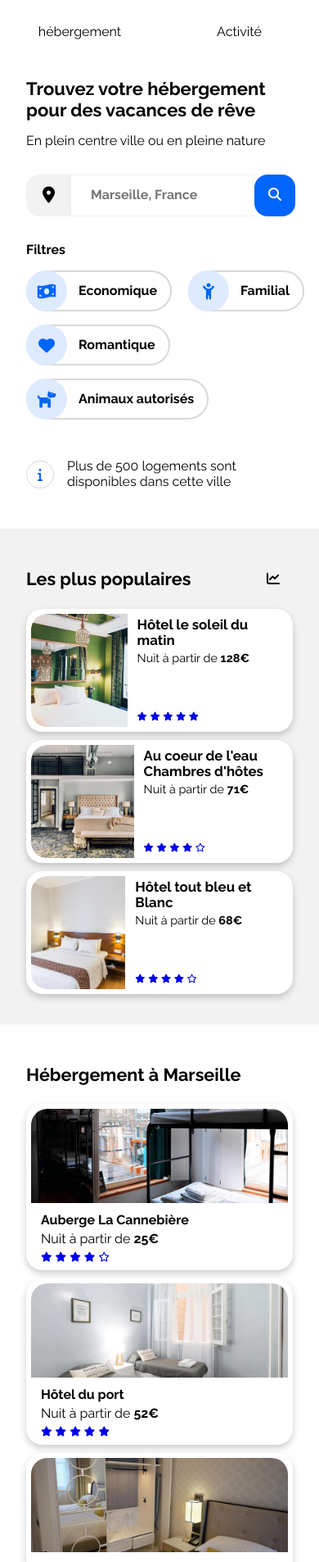
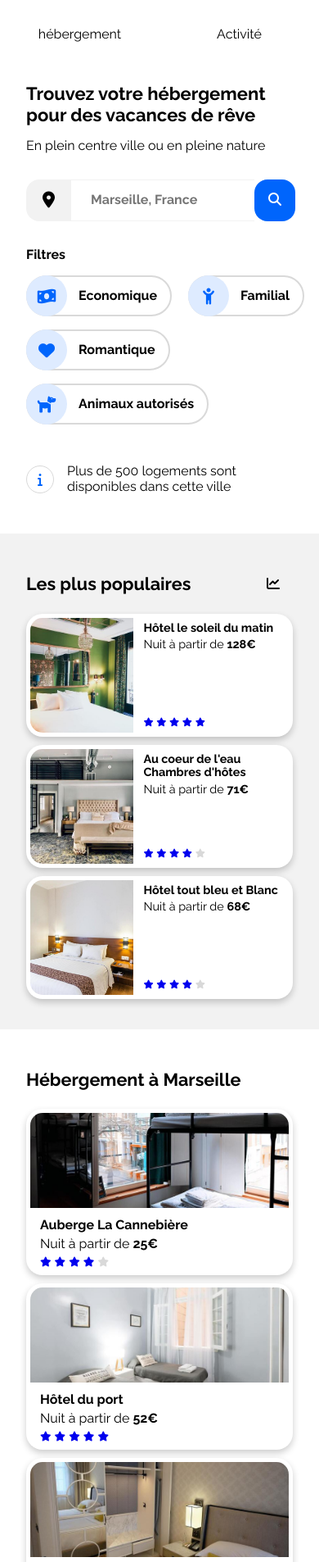
Before and after one commit to frederick486/Booki, a plain HTML site: page index.html in a window 390 px wide. Shown: the part 77-1983 px from the top of the page at 82% size. Drawn offline with Linux system fonts and the light colour scheme.

Commit message:
Mises en cohérence avec maquette

```diff
--- a/index.html
+++ b/index.html
@@ -117,7 +117,7 @@
 										<i class="fa-solid fa-star fa-xs"></i>
 										<i class="fa-solid fa-star fa-xs"></i>
 										<i class="fa-solid fa-star fa-xs"></i>
-										<i class="fa-regular fa-star fa-xs"></i>
+										<i class="fa-solid fa-star fa-xs grey-star"></i>
 									</div>
 								</figcaption>
 							</figure>
@@ -155,7 +155,7 @@
 										<i class="fa-solid fa-star fa-xs"></i>
 										<i class="fa-solid fa-star fa-xs"></i>
 										<i class="fa-solid fa-star fa-xs"></i>
-										<i class="fa-regular fa-star fa-xs"></i>
+										<i class="fa-solid fa-star fa-xs grey-star"></i>
 									</div>
 								</figcaption>
 							</figure>
@@ -173,8 +173,8 @@
 										<i class="fa-solid fa-star fa-xs"></i>
 										<i class="fa-solid fa-star fa-xs"></i>
 										<i class="fa-solid fa-star fa-xs"></i>
-										<i class="fa-regular fa-star fa-xs"></i>
-										<i class="fa-regular fa-star fa-xs"></i>
+										<i class="fa-solid fa-star fa-xs grey-star"></i>
+										<i class="fa-solid fa-star fa-xs grey-star"></i>
 									</div>
 								</figcaption>
 							</figure>
@@ -193,7 +193,7 @@
 										<i class="fa-solid fa-star fa-xs"></i>
 										<i class="fa-solid fa-star fa-xs"></i>
 										<i class="fa-solid fa-star fa-xs"></i>
-										<i class="fa-regular fa-star fa-xs"></i>
+										<i class="fa-solid fa-star fa-xs grey-star"></i>
 									</div>
 								</figcaption>
 							</figure>
@@ -245,7 +245,7 @@
 							</figure>
 
 							<div class="card-type-2-text-container">
-								<div class="carte-type-2-conteneur-texte-titre">
+								<div>
 									<h3>Hôtel le soleil du matin</h3>
 									<p>Nuit à partir de <strong>128€</strong></p>
 								</div>
@@ -267,7 +267,7 @@
 							</figure>
 
 							<div class="card-type-2-text-container">
-								<div class="carte-type-2-conteneur-texte-titre">
+								<div>
 									<h3>Au coeur de l'eau <br />Chambres d'hôtes</h3>
 									<p>Nuit à partir de <strong>71€</strong></p>
 								</div>
@@ -276,7 +276,7 @@
 									<i class="fa-solid fa-star fa-xs"></i>
 									<i class="fa-solid fa-star fa-xs"></i>
 									<i class="fa-solid fa-star fa-xs"></i>
-									<i class="fa-regular fa-star fa-xs"></i>
+									<i class="fa-solid fa-star fa-xs grey-star"></i>
 								</div>
 							</div>
 						</a>
@@ -289,7 +289,7 @@
 							</figure>
 
 							<div class="card-type-2-text-container">
-								<div class="carte-type-2-conteneur-texte-titre">
+								<div>
 									<h3>Hôtel tout bleu et Blanc</h3>
 									<p>Nuit à partir de <strong>68€</strong></p>
 								</div>
@@ -298,7 +298,7 @@
 									<i class="fa-solid fa-star fa-xs"></i>
 									<i class="fa-solid fa-star fa-xs"></i>
 									<i class="fa-solid fa-star fa-xs"></i>
-									<i class="fa-regular fa-star fa-xs"></i>
+									<i class="fa-solid fa-star fa-xs grey-star"></i>
 								</div>
 							</div>
 						</a>
--- a/style.css
+++ b/style.css
@@ -13,6 +13,10 @@
 }
 
 /* =================== Header ============================*/
+
+body {
+  min-width: 380px;
+}
 
 header {
   display: flex;
@@ -39,6 +43,8 @@ header {
   width: 50%;
   color: black;
   text-decoration: none;
+  border-top: transparent 3px solid;
+  border-bottom: transparent 3px solid;
 }
 
 .lien:hover{
@@ -56,8 +62,7 @@ header {
     margin-top: 25px;
   }
 
-  .logo-Booki
-  {
+  .logo-Booki {
     margin: auto;
     padding: 0;
   }
@@ -69,8 +74,9 @@ header {
   }
 
   .lien:hover {
-    border-top: none;
-    border-bottom: #0065FC 2px solid;
+    /* border-top: none; */
+    border-top: transparent 3px solid;
+    border-bottom: #0065FC 3px solid;
   }
 }
 
@@ -658,13 +664,19 @@ footer {
 
 /* ---------------------  carte-type-1 --------------------- */
 
+.grey-star {
+  /* color: #F2F2F2; */
+  color: rgb(217, 217, 217);
+}
+
 .card-type-1 {
   box-shadow: 0 4px 8px 0 rgba(0,0,0,0.2);
   transition: 0.3s;
   width: 31%;
   height: 203px;
   border-radius: 20px;
-  padding: 6px 6px 6px 6px;
+  /* padding: 6px 6px 6px 6px; */
+  padding: 5px;
   background-color: white;
   margin-bottom: 30px;
   box-sizing: border-box;
@@ -691,7 +703,8 @@ footer {
 .card-type-1-picture {
   width: 100%;
   height: 100%;
-  border-radius: 20px 20px 0 0;
+  /* border-radius: 20px 20px 0 0; */
+  border-radius: 15px 15px 0 0;
   object-fit: cover;
 }
 
@@ -741,7 +754,8 @@ footer {
   width: auto;
   height: 150px;
   background-color: white;
-  padding: 6px 6px 6px 6px;
+  /* padding: 6px 6px 6px 6px; */
+  padding: 5px;
   border-radius: 20px;
   box-shadow: 0 4px 8px 0 rgba(0,0,0,0.2);
   box-sizing: border-box;
@@ -767,7 +781,8 @@ footer {
 }
 
 .card-type-2-picture {
-  border-radius: 20px 0 0 20px;
+  /* border-radius: 20px 0 0 20px; */
+  border-radius: 15px 0 0 15px;
   position: absolute;
   width: 100%;
   height: 100%;
@@ -784,6 +799,7 @@ footer {
 
 .card-type-2-text-container h3 {
   margin: 4px 12px 0 12px;
+  font-size: 100%;
   color: black;
 }
 
```
